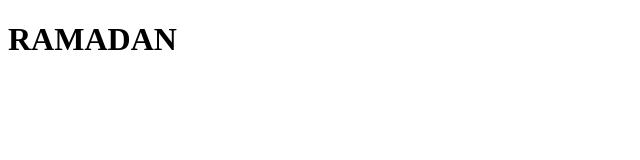
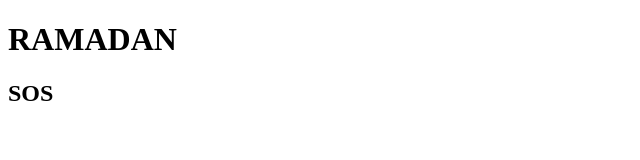
Before and after one commit to zufaar0k/zufaar0k.github.io, a plain HTML site: page index.html in a window 1280 px wide. Shown: the full height of the page, 0-640 px from the left. Drawn offline with Linux system fonts and the light colour scheme.

Commit message:
Update index.html

```diff
--- a/index.html
+++ b/index.html
@@ -7,5 +7,6 @@
 </head>
 <body>
     <h1>RAMADAN</h1>
+    <h2>SOS</h2>
 </body>
 </html>
```
